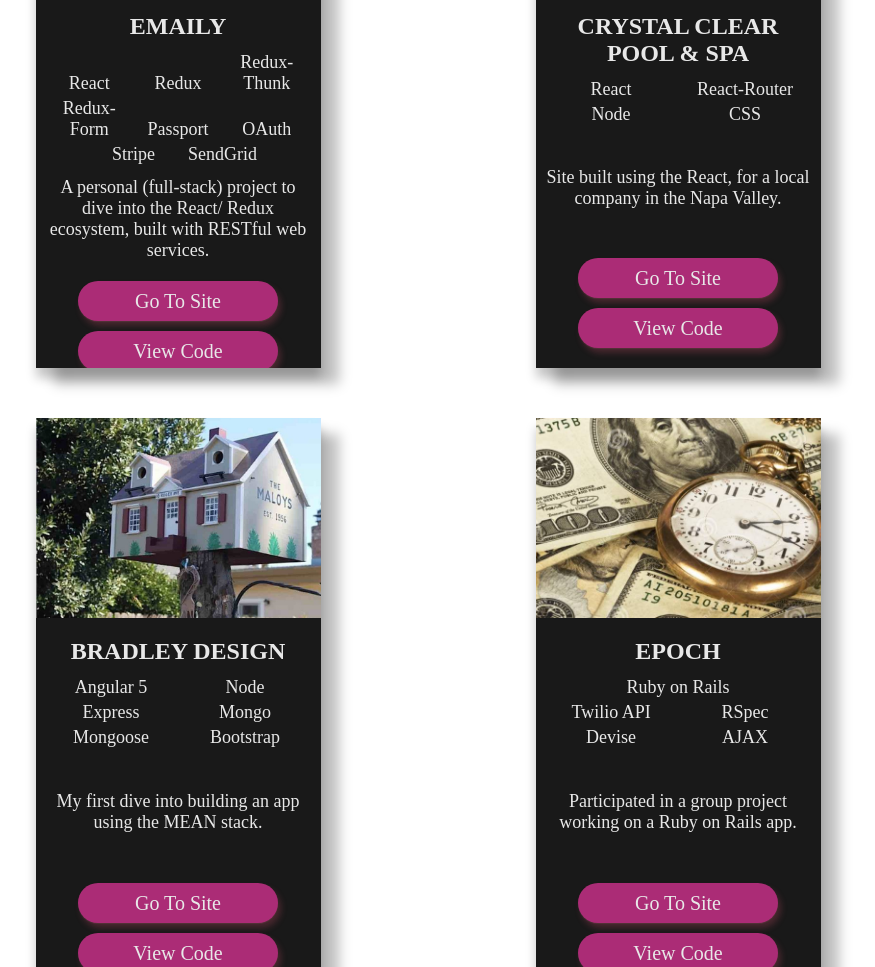
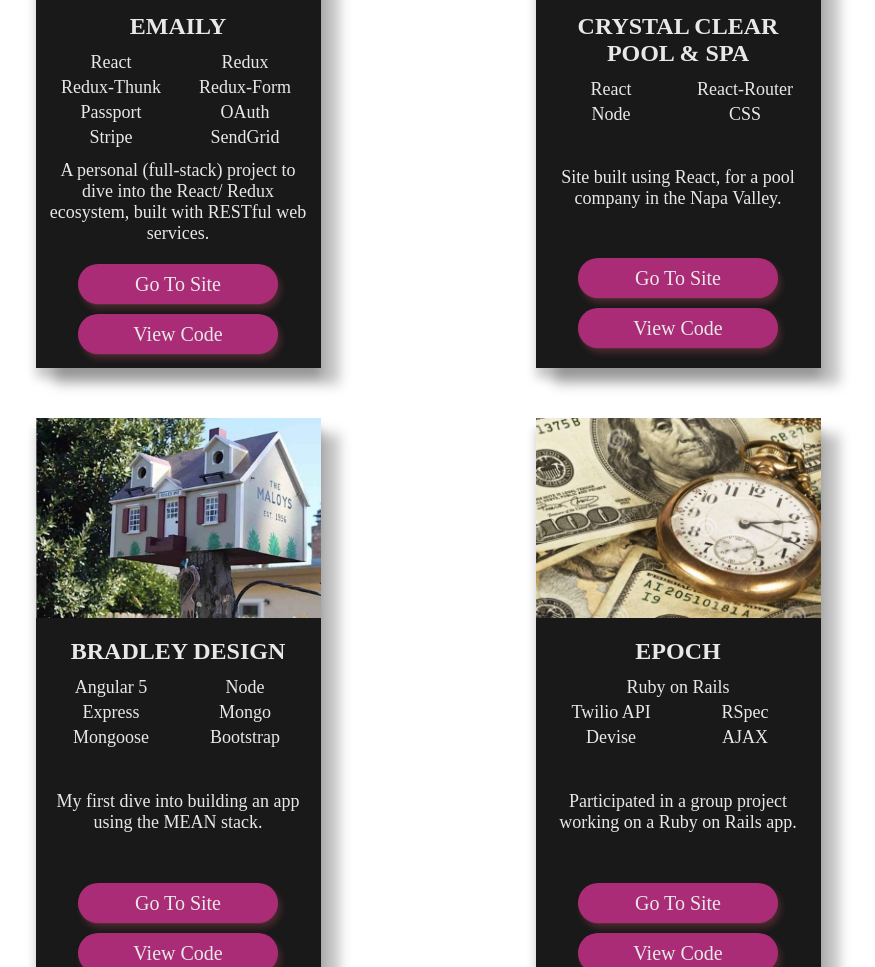
Before and after one commit to jmebradl23/hintonbradley-design, a website built with webpack: page src/index.html in a window 1280 px wide. Shown: the part 3019-3986 px from the top of the page, without its empty margins (212-1087 px from the left). Built offline with nearby package versions, Linux system fonts and the light colour scheme; files whose address does not match are found by name; what sal.js would draw is missing.

Commit message:
updated js

```diff
--- a/src/index.html
+++ b/src/index.html
@@ -179,7 +179,7 @@
                             </div>
                         </div>
                         <div class="card-description">
-                            <p class='txt-ctr studies'>Site built using the React, for a local company in the Napa Valley.</p>
+                            <p class='txt-ctr studies'>Site built using React, for a pool company in the Napa Valley.</p>
                         </div>
                         <div class="card-btns">
                             <a class='btn card-btn site-btn' href="https://www.napacc.co/" target="_blank">Go To Site</a>
--- a/src/style.scss
+++ b/src/style.scss
@@ -190,6 +190,11 @@ nav {
 
     .card-text {
         padding: 10px;
+
+        li.third {
+            width: 49%;
+            display: inline-block;
+        }
     }
 
     h1, h2, p {
@@ -214,11 +219,6 @@ nav {
     li.half {
         display: inline-block;
         width: 49%;
-    }
-
-    li.third {
-        width: 49%;
-        display: inline-block;
     }
 }
 
```
